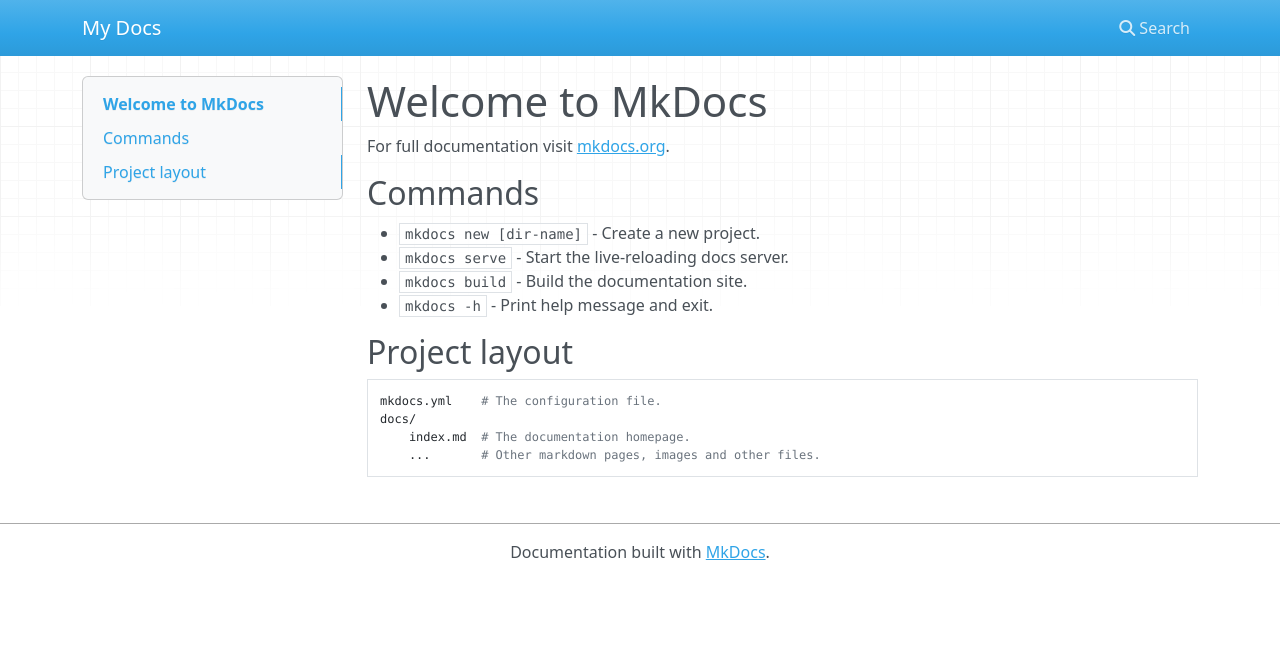
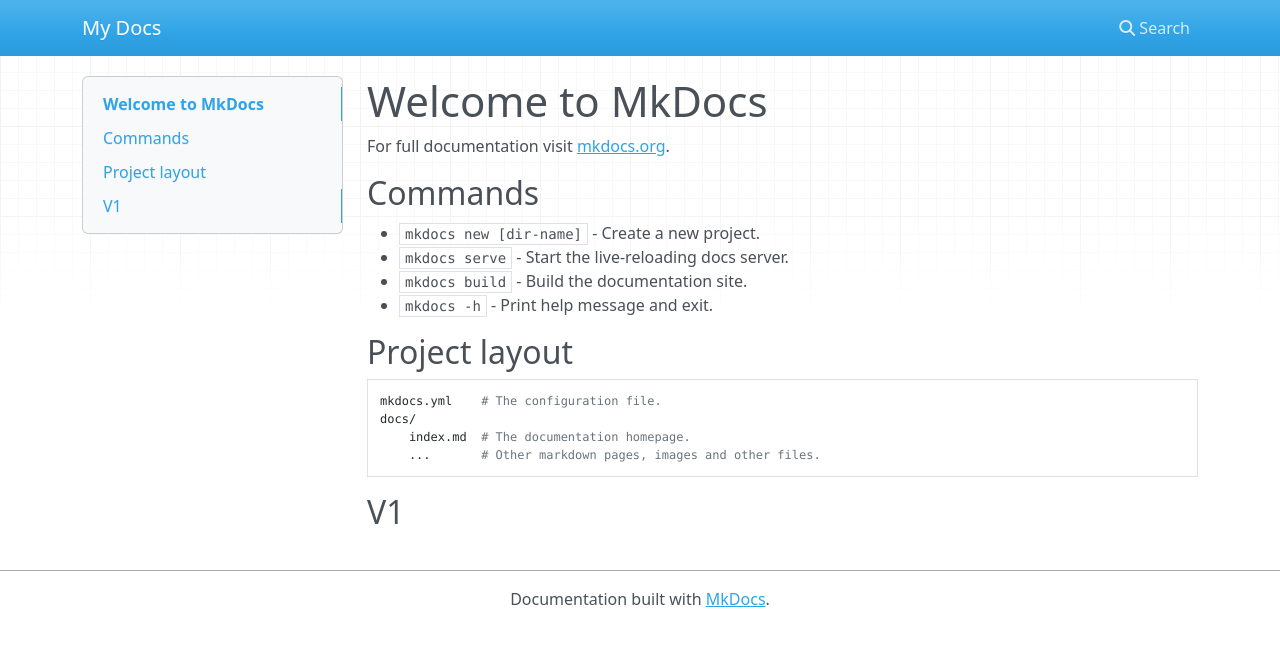
Before and after one commit to mvishwa27/mike_version1, an MkDocs documentation site: the page built from docs/index.md, in a window 1280 px wide. Shown: the top 646 px of the page. Built offline with MkDocs 1.6.1, drawn with Linux system fonts in a browser that asks for light colours; nearby versions of some CDN libraries.

```diff
--- a/docs/index.md
+++ b/docs/index.md
@@ -15,3 +15,5 @@ For full documentation visit [mkdocs.org](https://www.mkdocs.org).
     docs/
         index.md  # The documentation homepage.
         ...       # Other markdown pages, images and other files.
+
+## V1
```
